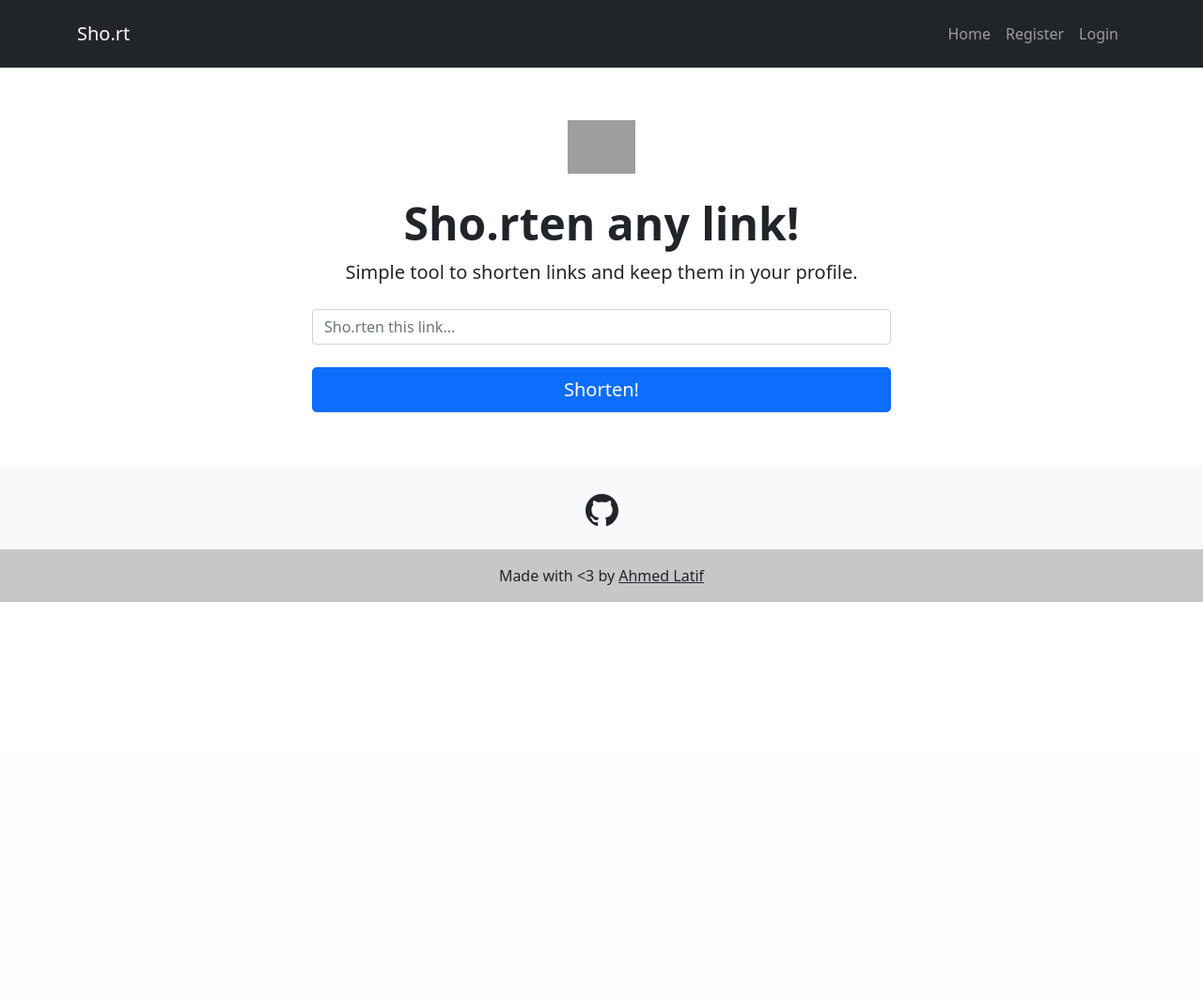
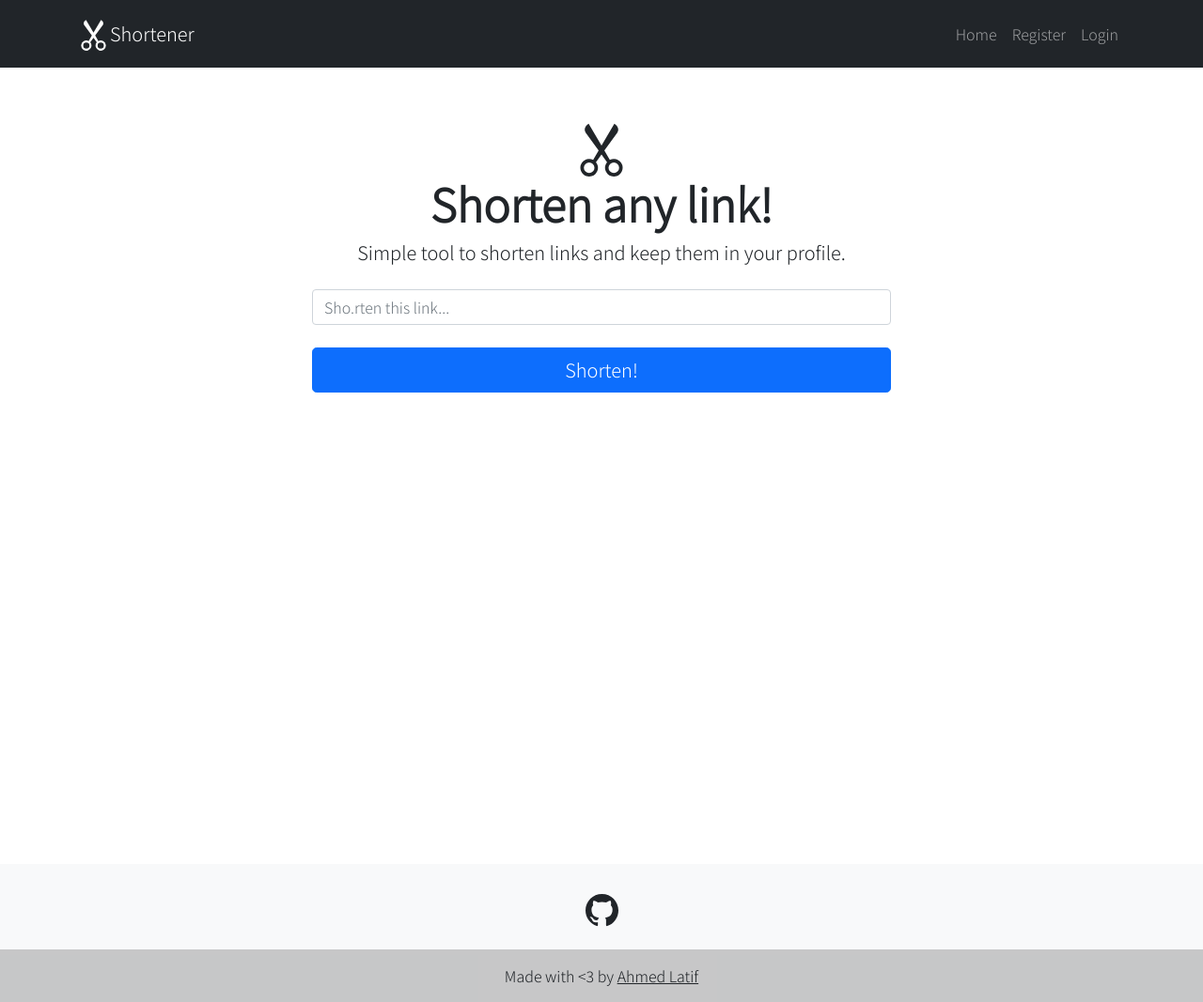
Before and after one commit to theahmedlatif/Sho-rt, a PHP site: page / in a window 1280 px wide. Shown: the whole page at 94% size. Before the commit the page ends 641 px from the top, so only its background shows below. Run offline with PHP 8.4, Linux system fonts and the light colour scheme; some libraries are stand-ins or nearby versions; grey boxes are pictures that could not be loaded.

Commit message:
remove unused includes/function

```diff
--- a/app/view/home.php
+++ b/app/view/home.php
@@ -31,12 +31,15 @@
 }
 ?>
 
-<div class="px-4 py-2 mt-5 text-center homeHeader" >
-    <img class="d-block mx-auto mb-4" src="/docs/5.0/assets/brand/bootstrap-logo.svg" alt="" width="72" height="57">
+<div class="px-4 py-2 mt-5 homeHeader">
+    <div class="text-center">
+        <svg xmlns="http://www.w3.org/2000/svg" width="60" height="60" fill="currentColor" class="bi bi-scissors" viewBox="0 0 16 16">
+            <path d="M3.5 3.5c-.614-.884-.074-1.962.858-2.5L8 7.226 11.642 1c.932.538 1.472 1.616.858 2.5L8.81 8.61l1.556 2.661a2.5 2.5 0 1 1-.794.637L8 9.73l-1.572 2.177a2.5 2.5 0 1 1-.794-.637L7.19 8.61 3.5 3.5zm2.5 10a1.5 1.5 0 1 0-3 0 1.5 1.5 0 0 0 3 0zm7 0a1.5 1.5 0 1 0-3 0 1.5 1.5 0 0 0 3 0z"/>
+        </svg>
         <?php
         echo ((isset($_SESSION['login_user'])) ?
             "<h1 class=' fw-bold text-left'>Hi, ".$_SESSION['login_user']. "...</h1> <h1 class='display-5 fw-bold'> let's Sho.rten any link! </h1>"
-        : "<h1 class='display-5 fw-bold'> Sho.rten any link! </h1>")
+            : "<h1 class='display-5 fw-bold'> Shorten any link! </h1>")
         ?>
         <div class="col-lg-6 mx-auto mb-5">
             <p class="lead mb-4">Simple tool to shorten links and keep them in your profile.</p>
@@ -97,6 +100,7 @@
         </div>
 
     </div>
+</div>
 
 
 
--- a/app/view/login.php
+++ b/app/view/login.php
@@ -29,7 +29,7 @@
 
 }
 ?>
-<div class="px-4 py-2 mt-5 homeHeader" style="height: 70vh;">
+<div class="px-4 py-2 mt-5 homeHeader" >
     <main class="form-signin p-5 d-block mx-auto mb-4 col-6 bg-body shadow-sm rounded">
         <form method="post" action="<?php echo htmlspecialchars($_SERVER["PHP_SELF"]);?>">
             <div class="text-center">
--- a/app/view/register.php
+++ b/app/view/register.php
@@ -70,11 +70,11 @@
 
 <!--HTML FORM-->
 
-<div class="px-4 py-2 mt-5  homeHeader">
+<div class="px-4 py-2 mt-5 homeHeader">
     <main class="form-signin p-5 d-block mx-auto mb-4 col-6 bg-body shadow-sm rounded">
         <form method="post" action="<?php echo htmlspecialchars($_SERVER["PHP_SELF"]);?>">
             <div class="row text-center">
-                <img class="mb-4" src="/docs/5.0/assets/brand/bootstrap-logo.svg" alt="" width="72" height="57">
+
                 <h1 class="h3 mb-3 fw-normal">Registration</h1>
             </div>
 
--- a/includes/assets/css/styles.css
+++ b/includes/assets/css/styles.css
@@ -3,5 +3,5 @@
 }
 
 .homeHeader {
-  height: 90% !important;
+  height: 100vh !important;
 }
--- a/includes/functions/user_management/login.php
+++ /dev/null
@@ -1,3 +0,0 @@
-<?php
-
-session_start();
--- a/includes/layouts/header.php
+++ b/includes/layouts/header.php
@@ -16,17 +16,25 @@
 
     <link href="https://cdn.jsdelivr.net/npm/bootstrap@5.0.0-beta3/dist/css/bootstrap.min.css" rel="stylesheet" integrity="sha384-eOJMYsd53ii+scO/bJGFsiCZc+5NDVN2yr8+0RDqr0Ql0h+rP48ckxlpbzKgwra6" crossorigin="anonymous">
     <link rel="stylesheet" href="https://use.fontawesome.com/releases/v5.7.0/css/all.css" integrity="sha384-lZN37f5QGtY3VHgisS14W3ExzMWZxybE1SJSEsQp9S+oqd12jhcu+A56Ebc1zFSJ" crossorigin="anonymous">
-    <link rel="stylesheet" href="..styles.css">
+    <link rel="stylesheet" href="../../includes/assets/css/styles.css">
     <script src="//ajax.googleapis.com/ajax/libs/jquery/2.0.3/jquery.min.js"></script>
     <link rel="preconnect" href="https://fonts.gstatic.com">
     <link href="https://fonts.googleapis.com/css2?family=Noto+Sans+JP:wght@300&display=swap" rel="stylesheet">
 
-    <title>Document</title>
+    <title>Shortener</title>
+    <style>
+        .homeHeader {
+            min-height: 75vh !important;
+        }
+    </style>
 </head>
 <body>
 <nav id="navbar_top" class="navbar navbar-expand-lg navbar-dark bg-dark py-3">
     <div class="container">
-        <a class="navbar-brand" href="#">Sho.rt</a>
+        <svg xmlns="http://www.w3.org/2000/svg" width="35" height="35" fill="white" class="bi bi-scissors" viewBox="0 0 16 16">
+            <path d="M3.5 3.5c-.614-.884-.074-1.962.858-2.5L8 7.226 11.642 1c.932.538 1.472 1.616.858 2.5L8.81 8.61l1.556 2.661a2.5 2.5 0 1 1-.794.637L8 9.73l-1.572 2.177a2.5 2.5 0 1 1-.794-.637L7.19 8.61 3.5 3.5zm2.5 10a1.5 1.5 0 1 0-3 0 1.5 1.5 0 0 0 3 0zm7 0a1.5 1.5 0 1 0-3 0 1.5 1.5 0 0 0 3 0z"/>
+        </svg>
+        <a class="navbar-brand" href="#">Shortener</a>
         <button class="navbar-toggler" type="button" data-bs-toggle="collapse" data-bs-target="#main_nav">
             <span class="navbar-toggler-icon"></span>
         </button>
```
Also changed, not shown: includes/functions/short_form/form_data.php (deleted, +0 -11 lines), includes/functions/short_form/form_handler.php (deleted, +0 -22 lines), includes/functions/user_management/register.php (deleted, +0 -59 lines). Lines whose indentation alone changed are shown as unchanged.
